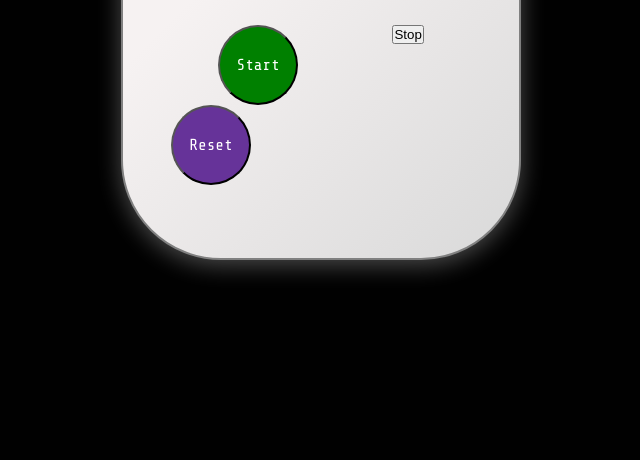
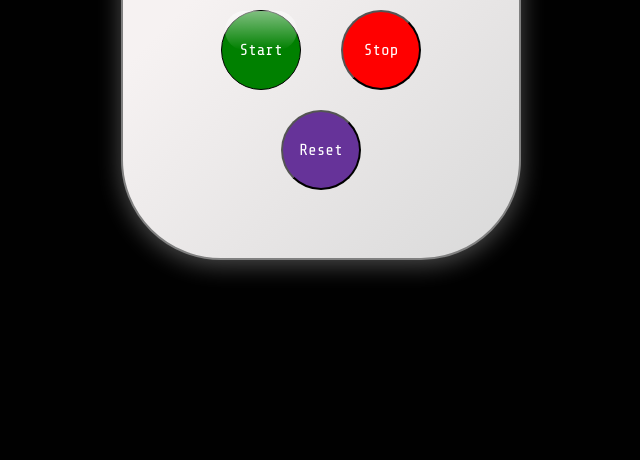
Before and after one commit to GerPut/stopwatch-js, a plain HTML site: page index.html in a window 1280 px wide. Shown: the part 340-800 px from the top of the page, without its empty margins (319-959 px from the left). Drawn offline with nearby package versions, Linux system fonts and the light colour scheme.

Commit message:
Add new style for start button.

```diff
--- a/style.css
+++ b/style.css
@@ -41,22 +41,21 @@ body {
     font-family: 'Share Tech Mono', monospace;
 }
 
+.stopwatch {
+    display: flex;
+    flex-direction: column;
+    justify-content: center;
+    align-items: center;
+    padding: 10px;
+}
+
 .buttons {
     display: flex;
     justify-content: space-around;
-    margin-top: 30px;
+    margin: 20px;
 }
 
-.start {
-    background-color: green;
-    height: 80px;
-    width: 80px;
-    border-radius: 50%;
-    cursor: pointer;
-    font-family: 'Share Tech Mono', monospace;
-    font-size: 1rem;
-    color: #fff;
-}
+
 
 .reset {
     background-color: rebeccapurple;
@@ -68,3 +67,57 @@ body {
     font-size: 1rem;
     color: #fff;
 }
+
+.stop {
+    background-color: red;
+    height: 80px;
+    width: 80px;
+    border-radius: 50%;
+    cursor: pointer;
+    font-family: 'Share Tech Mono', monospace;
+    font-size: 1rem;
+    color: #fff;
+    margin-left: 20px;
+}
+
+
+.start {
+    background-color: green;
+    font-family: 'Share Tech Mono', monospace;
+    margin-right: 20px;
+    font-size: 1rem;
+    height: 80px;
+    width: 80px;
+    border-radius: 50%;
+    border: 1px solid black;
+    border-radius: 56px;
+    color: #fff;
+    cursor: pointer;
+    outline: 0;
+    position: relative;
+    text-align: center;
+    text-decoration: none;
+    transition: all .3s;
+    user-select: none;
+    -webkit-user-select: none;
+    touch-action: manipulation;
+}
+
+.start:before {
+    background-color: initial;
+    background-image: linear-gradient(#fff 0, rgba(255, 255, 255, 0) 100%);
+    border-radius: 125px;
+    content: "";
+    height: 50%;
+    left: 4%;
+    opacity: .5;
+    position: absolute;
+    top: 0;
+    transition: all .3s;
+    width: 92%;
+}
+
+.start:hover {
+    box-shadow: rgba(255, 255, 255, .2) 0 3px 15px inset, rgba(0, 0, 0, .1) 0 3px 5px, rgba(0, 0, 0, .1) 0 10px 13px;
+    transform: scale(1.05);
+}
```
